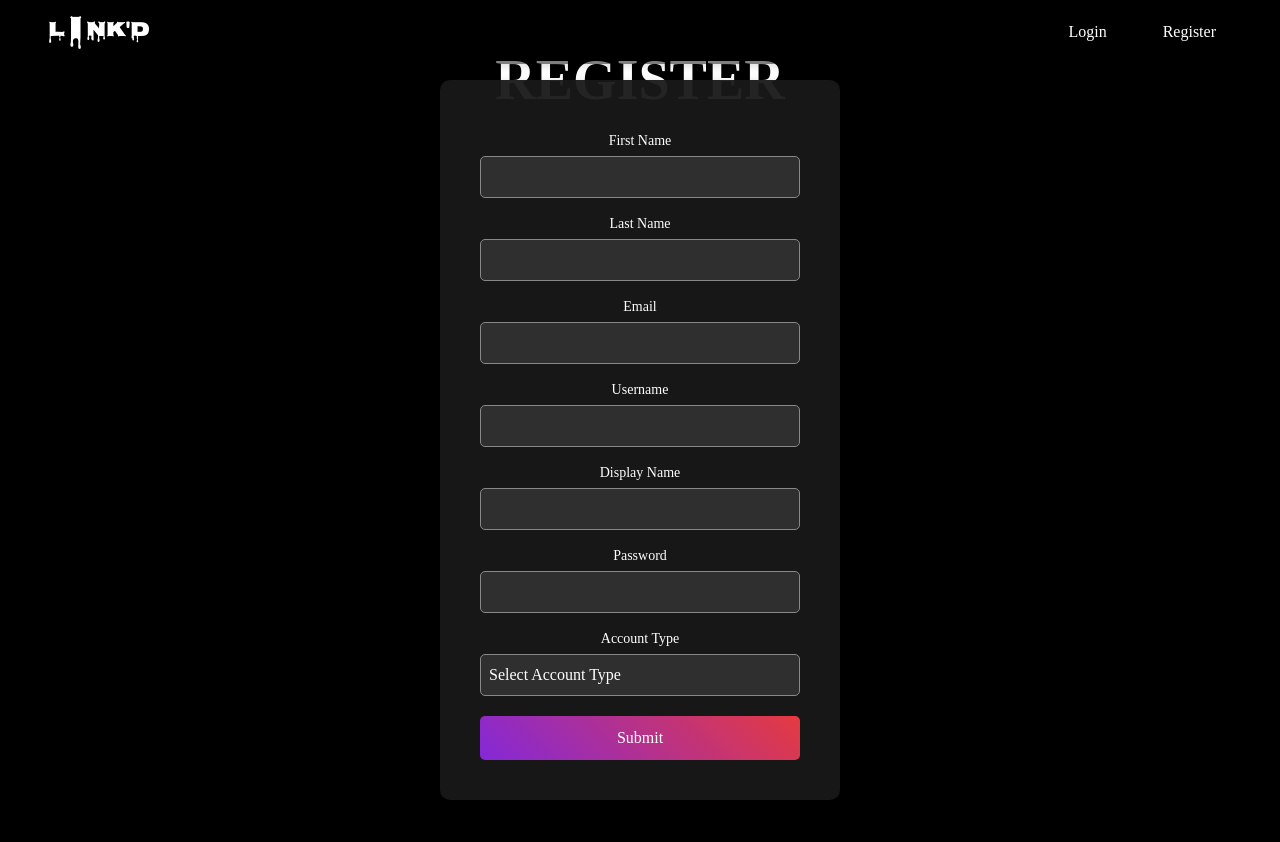
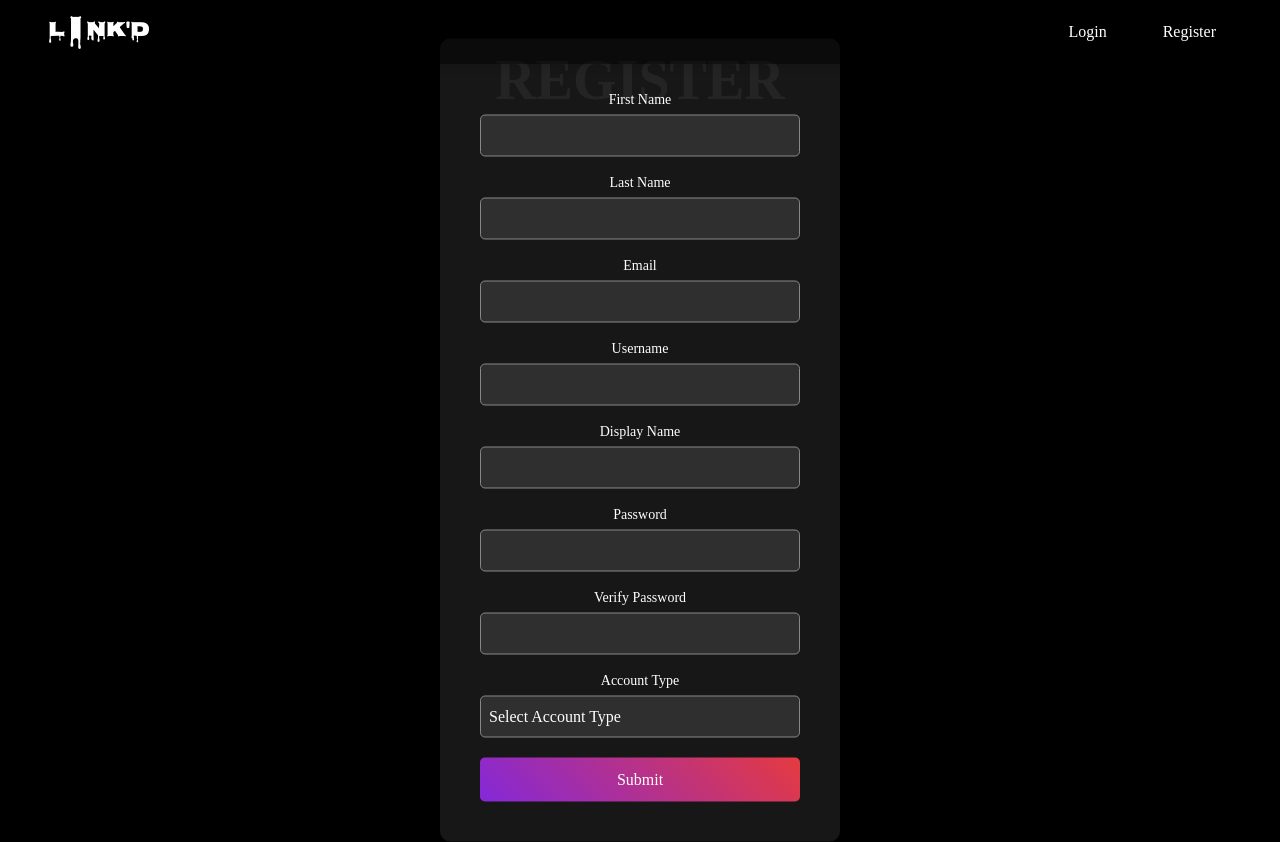
Before and after one commit to GeoffKellyNC/tattoo-site, a React (Vite) app: page /register in a window 1280 px wide. Before the commit the page ends 800 px from the top, so only its background shows below. Built offline with nearby package versions, Linux system fonts and the light colour scheme; a web font is replaced by a local one; what antd-style would draw is missing.

Commit message:
updated verify password logic in register form

```diff
--- a/src/pages/register/components/RegisterForm.tsx
+++ b/src/pages/register/components/RegisterForm.tsx
@@ -20,6 +20,7 @@ interface FormValues {
     display_name: string,
     account_type: string,
     password: string
+    verify_password: string
 }
 
 interface RegisterProps {
@@ -41,11 +42,12 @@ const initFormValues: FormValues = {
     last_name: '',
     display_name: '',
     account_type: '',
-    password: ''
+    password: '',
+    verify_password: ''
 }
 
 
-const performChecks = async (data: FormValues, notifyFunc: (type: string, message: string) => void): Promise<CheckResult> =>  {
+const performChecks = async (data: FormValues, notifyFunc: (type: string, message: string, ) => void, setFormValues: React.Dispatch<React.SetStateAction<FormValues>> ): Promise<CheckResult> =>  {
 
     if (!data) {
         notifyFunc('error', 'Form data is missing');
@@ -59,7 +61,8 @@ const performChecks = async (data: FormValues, notifyFunc: (type: string, messag
         last_name = '',
         display_name = '',
         account_type = '',
-        password = ''
+        password = '',
+        verify_password = ''
     } = data;
 
     if (user_name.trim().length < 4) {
@@ -105,6 +108,17 @@ const performChecks = async (data: FormValues, notifyFunc: (type: string, messag
         return {item: 'password', case: false};
     }
 
+    if(password !== verify_password) {
+        // clear out password fields
+        setFormValues(prevState => ({
+            ...prevState,
+            password: '',
+            verify_password: ''
+        }));
+        notifyFunc('error', 'Passwords do not match!');
+        return {item: 'password', case: false};
+    }
+
     return {item: 'success', case: true};
 }
 
@@ -141,7 +155,7 @@ const RegisterForm: React.FC<RegisterProps> = ({
 
     const onSubmit = async (e: React.FormEvent<HTMLButtonElement>) => {
         e.preventDefault()
-        const checks = await performChecks(formValues, setNotification)
+        const checks = await performChecks(formValues, setNotification, setFormValues)
 
         if (checks.case && checks.item === 'success') {
             registerUser(formValues)
@@ -206,6 +220,14 @@ const RegisterForm: React.FC<RegisterProps> = ({
                 onChange={onChange}
                 value = {formValues.password}
                 className = 'reg-input input-password'
+            />
+            <label> Verify Password </label>
+            <input
+                type = 'password'
+                name = 'verify_password'
+                onChange={onChange}
+                value = {formValues.verify_password}
+                className = 'reg-input input-verify-password'
             />
             <label> Account Type </label>
             <select
--- a/src/store/user/user.actions.ts
+++ b/src/store/user/user.actions.ts
@@ -36,6 +36,7 @@ interface RegisterTypes {
     display_name: string;
     account_type: string;
     password: string;
+    verify_password: string;
 }
 
 
```
